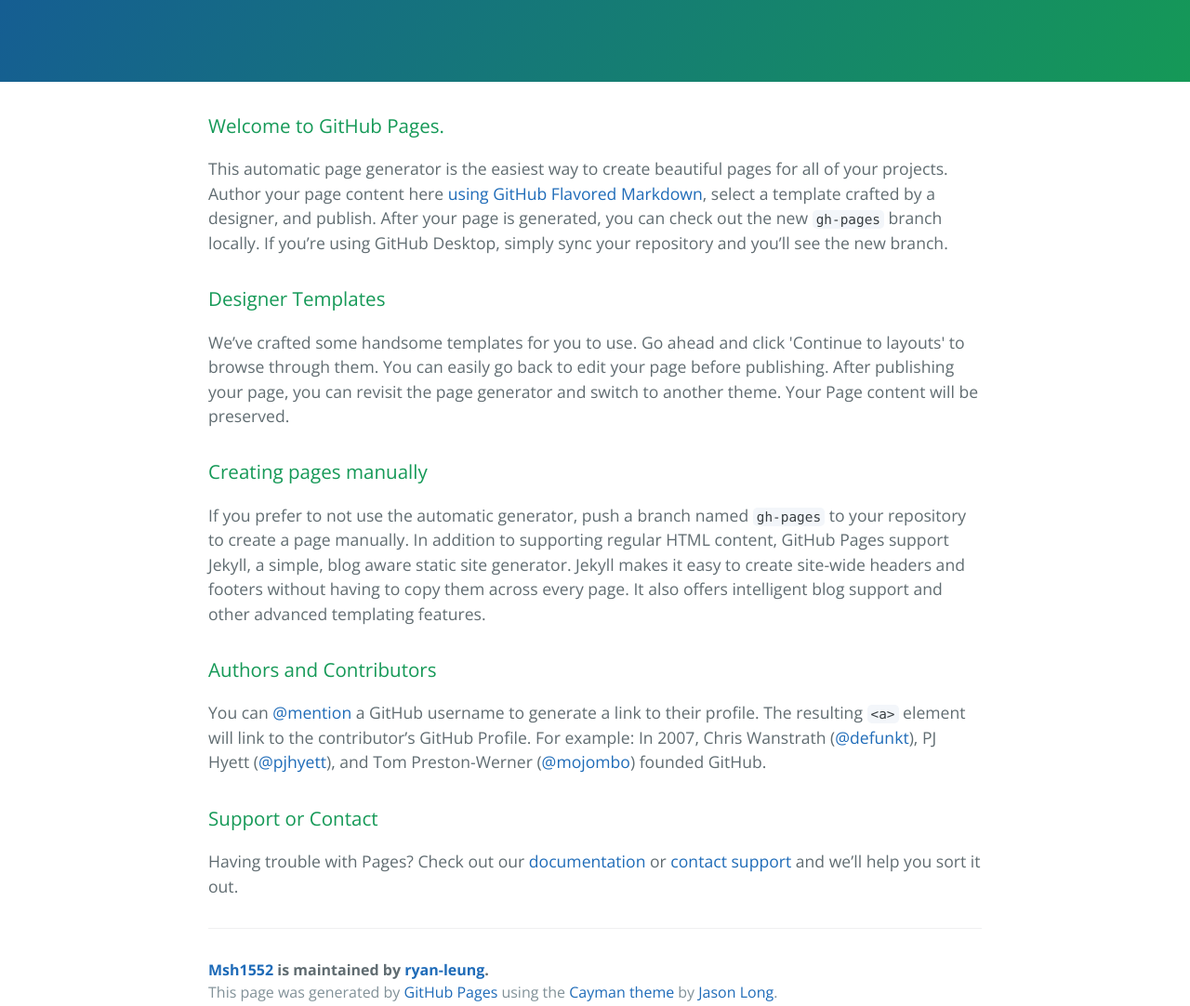
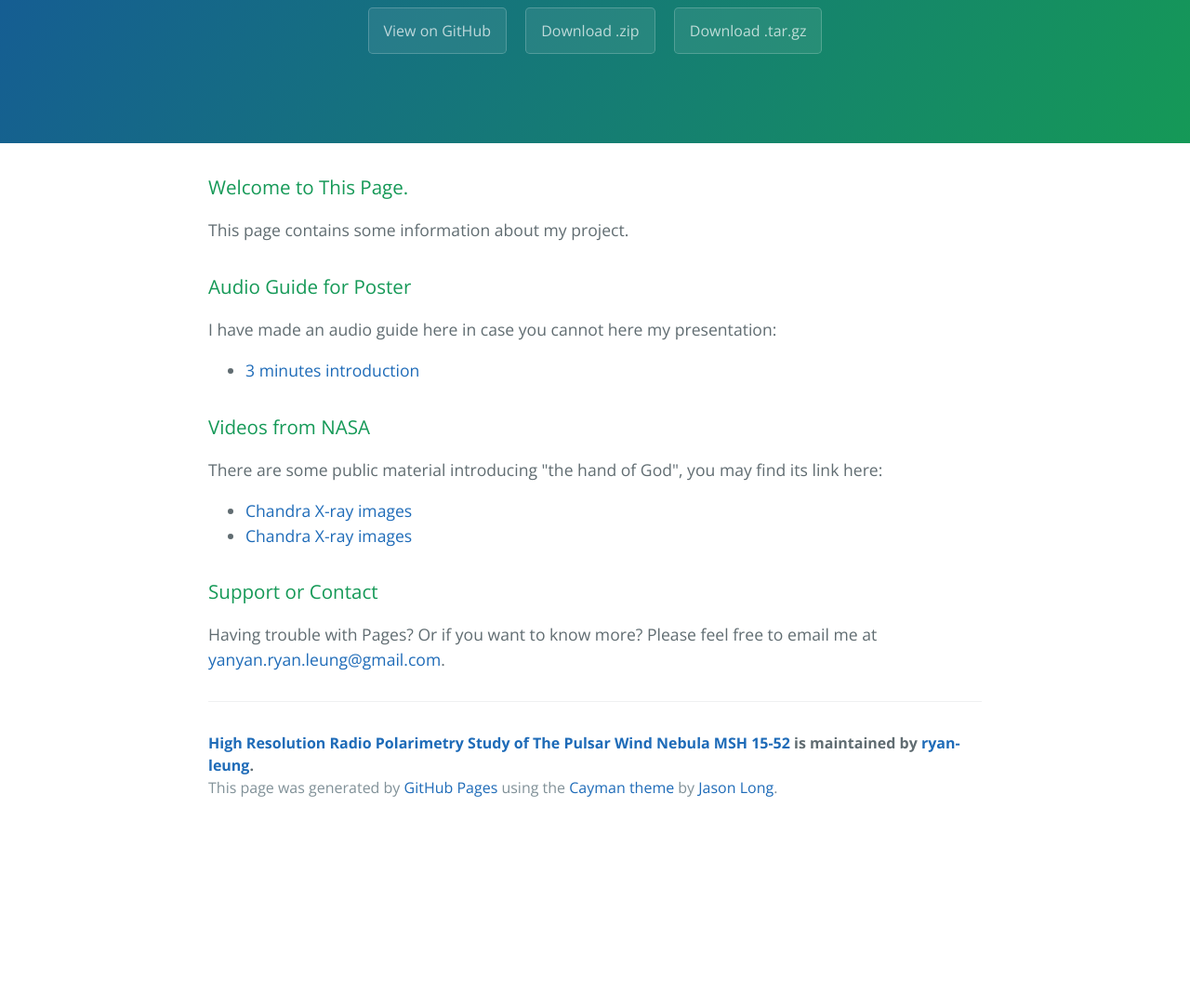
Before and after one commit to ryan-leung/msh1552, a plain HTML site: page index.html in a window 1280 px wide. Shown: the part 260-1342 px from the top of the page at 93% size. After the commit the page ends 1151 px from the top, so only its background shows below. Drawn offline with nearby package versions, Linux system fonts and the light colour scheme.

```diff
--- a/index.html
+++ b/index.html
@@ -2,7 +2,7 @@
 <html lang="en-us">
   <head>
     <meta charset="UTF-8">
-    <title>High Resolution Radio Polarimetry Study of The Pulsar Wind Nebula MSH 15-52 by ryan-leung</title>
+    <title>High Resolution Radio Polarimetry Study  of The Pulsar Wind Nebula MSH 15-52 by ryan-leung</title>
     <meta name="viewport" content="width=device-width, initial-scale=1">
     <link rel="stylesheet" type="text/css" href="stylesheets/normalize.css" media="screen">
     <link href='https://fonts.googleapis.com/css?family=Open+Sans:400,700' rel='stylesheet' type='text/css'>
@@ -11,38 +11,45 @@
   </head>
   <body>
     <section class="page-header">
-      <h1 class="project-name">High Resolution Radio Polarimetry Study of The Pulsar Wind Nebula MSH 15-52</h1>
+      <h1 class="project-name">High Resolution Radio Polarimetry Study  of The Pulsar Wind Nebula MSH 15-52</h1>
       <h2 class="project-tagline"></h2>
+      <a href="https://github.com/ryan-leung/msh1552" class="btn">View on GitHub</a>
+      <a href="https://github.com/ryan-leung/msh1552/zipball/master" class="btn">Download .zip</a>
+      <a href="https://github.com/ryan-leung/msh1552/tarball/master" class="btn">Download .tar.gz</a>
     </section>
 
     <section class="main-content">
       <h3>
-<a id="welcome-to-github-pages" class="anchor" href="#welcome-to-github-pages" aria-hidden="true"><span aria-hidden="true" class="octicon octicon-link"></span></a>Welcome to GitHub Pages.</h3>
+<a id="welcome-to-this-page" class="anchor" href="#welcome-to-this-page" aria-hidden="true"><span aria-hidden="true" class="octicon octicon-link"></span></a>Welcome to This Page.</h3>
 
-<p>This automatic page generator is the easiest way to create beautiful pages for all of your projects. Author your page content here <a href="https://guides.github.com/features/mastering-markdown/">using GitHub Flavored Markdown</a>, select a template crafted by a designer, and publish. After your page is generated, you can check out the new <code>gh-pages</code> branch locally. If you’re using GitHub Desktop, simply sync your repository and you’ll see the new branch.</p>
+<p>This page contains some information about my project.</p>
 
 <h3>
-<a id="designer-templates" class="anchor" href="#designer-templates" aria-hidden="true"><span aria-hidden="true" class="octicon octicon-link"></span></a>Designer Templates</h3>
+<a id="audio-guide-for-poster" class="anchor" href="#audio-guide-for-poster" aria-hidden="true"><span aria-hidden="true" class="octicon octicon-link"></span></a>Audio Guide for Poster</h3>
 
-<p>We’ve crafted some handsome templates for you to use. Go ahead and click 'Continue to layouts' to browse through them. You can easily go back to edit your page before publishing. After publishing your page, you can revisit the page generator and switch to another theme. Your Page content will be preserved.</p>
+<p>I have made an audio guide here in case you cannot here my presentation:</p>
+
+<ul>
+<li><a href="http://chandra.harvard.edu/photo/2009/b1509/">3 minutes introduction</a></li>
+</ul>
 
 <h3>
-<a id="creating-pages-manually" class="anchor" href="#creating-pages-manually" aria-hidden="true"><span aria-hidden="true" class="octicon octicon-link"></span></a>Creating pages manually</h3>
+<a id="videos-from-nasa" class="anchor" href="#videos-from-nasa" aria-hidden="true"><span aria-hidden="true" class="octicon octicon-link"></span></a>Videos from NASA</h3>
 
-<p>If you prefer to not use the automatic generator, push a branch named <code>gh-pages</code> to your repository to create a page manually. In addition to supporting regular HTML content, GitHub Pages support Jekyll, a simple, blog aware static site generator. Jekyll makes it easy to create site-wide headers and footers without having to copy them across every page. It also offers intelligent blog support and other advanced templating features.</p>
+<p>There are some public material introducing "the hand of God", you may find its link here:</p>
 
-<h3>
-<a id="authors-and-contributors" class="anchor" href="#authors-and-contributors" aria-hidden="true"><span aria-hidden="true" class="octicon octicon-link"></span></a>Authors and Contributors</h3>
-
-<p>You can <a href="https://help.github.com/articles/basic-writing-and-formatting-syntax/#mentioning-users-and-teams" class="user-mention">@mention</a> a GitHub username to generate a link to their profile. The resulting <code>&lt;a&gt;</code> element will link to the contributor’s GitHub Profile. For example: In 2007, Chris Wanstrath (<a href="https://github.com/defunkt" class="user-mention">@defunkt</a>), PJ Hyett (<a href="https://github.com/pjhyett" class="user-mention">@pjhyett</a>), and Tom Preston-Werner (<a href="https://github.com/mojombo" class="user-mention">@mojombo</a>) founded GitHub.</p>
+<ul>
+<li><a href="http://chandra.harvard.edu/photo/2009/b1509/">Chandra X-ray images</a></li>
+<li><a href="http://chandra.harvard.edu/photo/2009/b1509/">Chandra X-ray images</a></li>
+</ul>
 
 <h3>
 <a id="support-or-contact" class="anchor" href="#support-or-contact" aria-hidden="true"><span aria-hidden="true" class="octicon octicon-link"></span></a>Support or Contact</h3>
 
-<p>Having trouble with Pages? Check out our <a href="https://help.github.com/pages">documentation</a> or <a href="https://github.com/contact">contact support</a> and we’ll help you sort it out.</p>
+<p>Having trouble with Pages? Or if you want to know more? Please feel free to email me at <a href="mailto:yanyan.ryan.leung@gmail.com">yanyan.ryan.leung@gmail.com</a>.</p>
 
       <footer class="site-footer">
-        <span class="site-footer-owner"><a href="https://github.com/ryan-leung/msh1552">Msh1552</a> is maintained by <a href="https://github.com/ryan-leung">ryan-leung</a>.</span>
+        <span class="site-footer-owner"><a href="https://github.com/ryan-leung/msh1552">High Resolution Radio Polarimetry Study  of The Pulsar Wind Nebula MSH 15-52</a> is maintained by <a href="https://github.com/ryan-leung">ryan-leung</a>.</span>
 
         <span class="site-footer-credits">This page was generated by <a href="https://pages.github.com">GitHub Pages</a> using the <a href="https://github.com/jasonlong/cayman-theme">Cayman theme</a> by <a href="https://twitter.com/jasonlong">Jason Long</a>.</span>
       </footer>
```
Also changed, not shown: params.json (+2 -2 lines).
